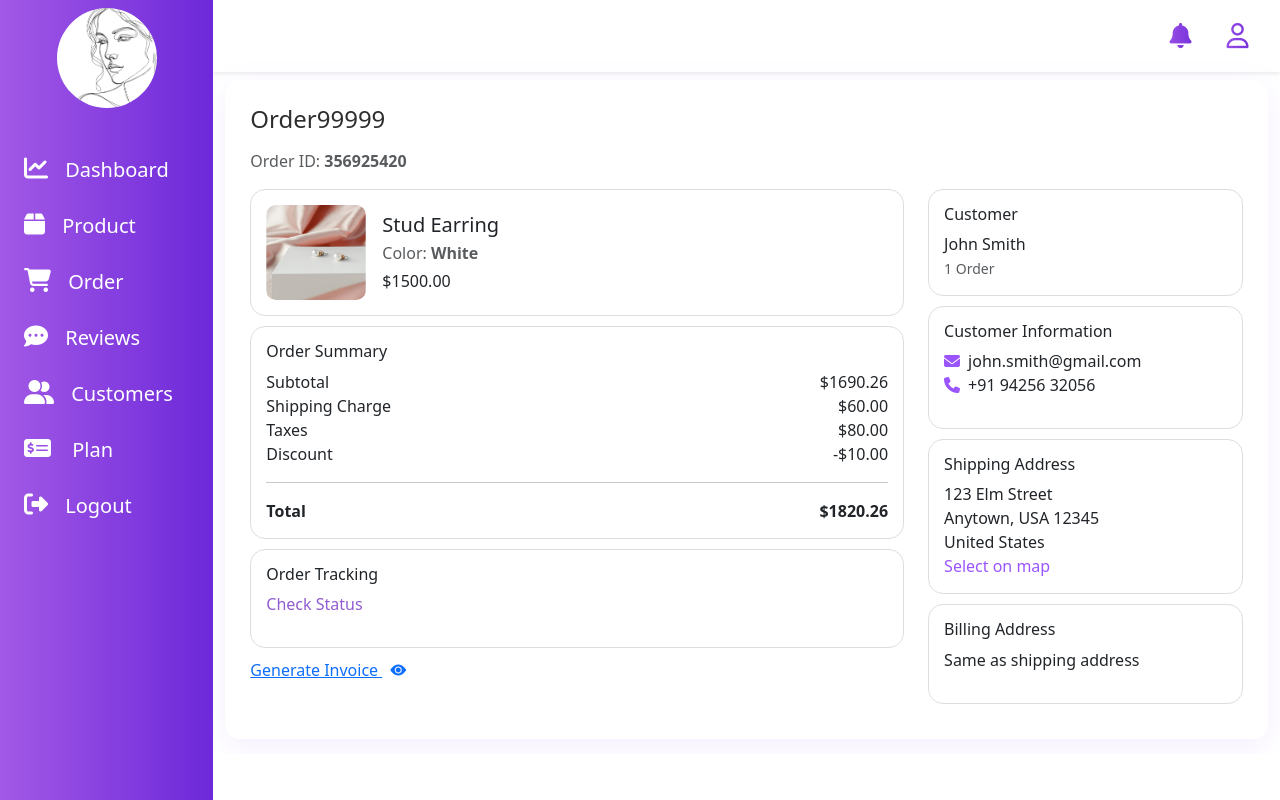
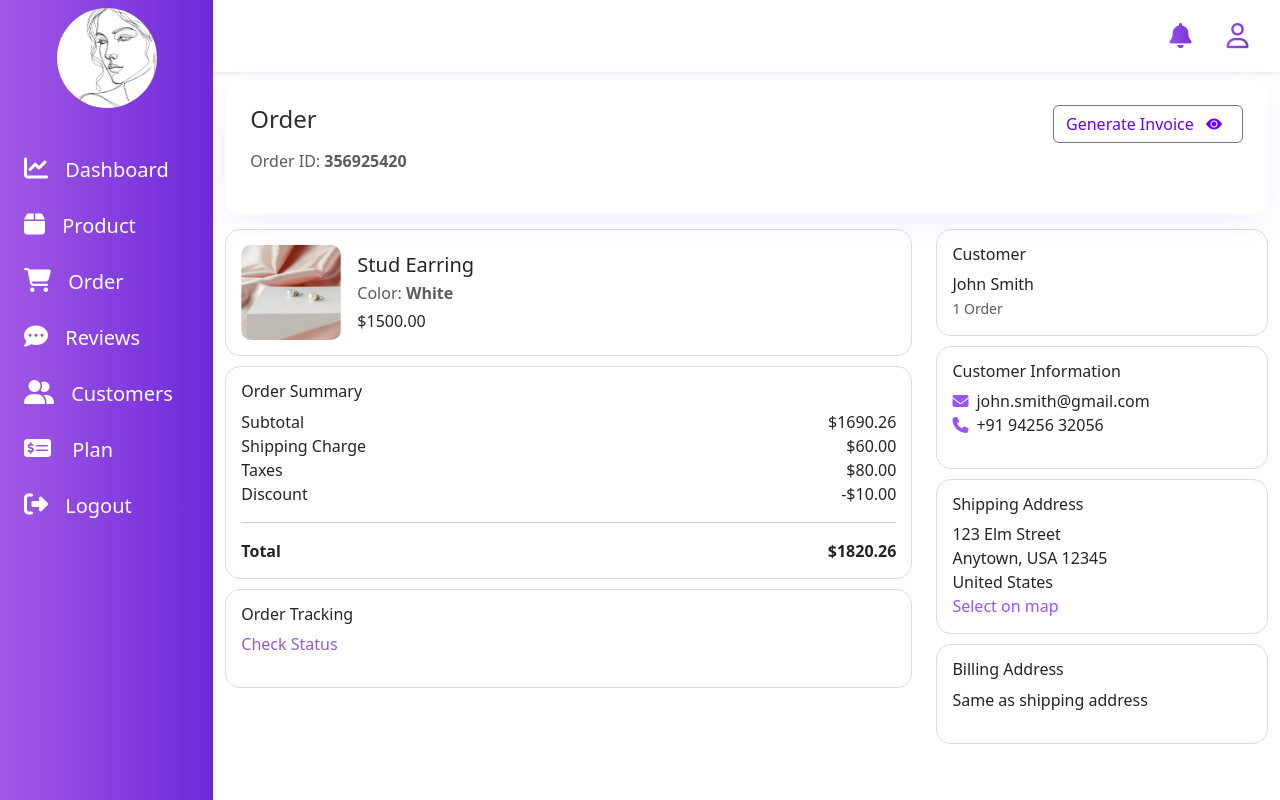
Before and after one commit to Vaishnavi323/SonaChandi, a CodeIgniter app: page /sonachandi/index.php/admincontroller/OrderDetails in a window 1280 px wide. Run offline with CodeIgniter, Linux system fonts and the light colour scheme; some libraries are stand-ins or nearby versions.

Commit message:
invoice changes by vaishnavi

```diff
--- a/application/controllers/AdminController.php
+++ b/application/controllers/AdminController.php
@@ -82,8 +82,5 @@ class AdminController extends CI_Controller {
 	{
 		$this->load->view('Admin/base');
 	}
-	public function show_invoice_popup() {
-    $this->load->view('Admin/invoice_popup_view');
-}
 
 }
--- a/application/views/Admin/orderDetails.php
+++ b/application/views/Admin/orderDetails.php
@@ -253,7 +253,7 @@ html, body {
     padding: 10px;
   }
 }
- .modal-body table {
+ /* .modal-body table {
       width: 100%;
       margin-bottom: 20px;
       border-collapse: collapse;
@@ -286,7 +286,7 @@ Optional: make text clearer
       box-shadow: 0 5px 25px rgba(0, 0, 0, 0.2);
     }
 
-
+     */
 
 
 </style>
@@ -307,9 +307,19 @@ Optional: make text clearer
 <!-- main content here -->
 
   <div class="container my-2">
-    <div class="order-container">
-      <h4> Order99999</h4>
+    <div class="order-container d-flex justify-content-between">
+			<div>
+      <h4> Order</h4>
       <p class="text-muted">Order ID: <strong>356925420</strong></p>
+</div>
+			 <div >
+				<button style="color: #6a00ff;"class="btn bg-white btn-outline-secondary"
+    data-bs-toggle="modal" data-bs-target="#invoiceModal">
+      Generate Invoice <i class="bi bi-eye-fill p-2"></i>
+    </a>
+</button>
+</div>
+  </div>
 
       <div class="row">
         <div class="col-lg-8">
@@ -356,11 +366,7 @@ Optional: make text clearer
 
 
   <!-- Invoice Trigger Button -->
-  <div class="invoice me-auto">
-    <a href="#" data-bs-toggle="modal" data-bs-target="#invoiceModal">
-      Generate Invoice <i class="bi bi-eye-fill p-2"></i>
-    </a>
-  </div>
+
 
 </div>
 
@@ -445,18 +451,18 @@ Optional: make text clearer
 
 <div class="modal fade" id="invoiceModal" tabindex="-1" aria-labelledby="invoiceModalLabel" aria-hidden="true">
   <div class="modal-dialog modal-lg modal-dialog-scrollable">
-    <div class="modal-content">
-      <div class="modal-header">
-        <h5 class="modal-title">Invoice #AB2324-01</h5>
-				<div class="d-flex gap-2">
+    <div class="modal-content d-flex justify-content-between ml-5">
+      <div class="modal-header d-flex justify-content-between">
+        <h5 class="modal-title">Invoice <br>#AB2324-01</br></h5>
 
-    			<button type="button" class="btn btn-outline-primary btn-sm" onclick="printInvoice()">
-     				 <i class="bi bi-printer"></i> Print</button>
-       		 <button type="button" class="btn-close" data-bs-dismiss="modal" aria-label="Close"></button>
+
+    			<div >
+       		 <button type="button" class="btn-close " data-bs-dismiss="modal" aria-label="Close"></button>
       	</div>
 
+
 	</div >
-      <div class="modal-body">
+      <div class="modal-body d-flex-ml-5">
 
         <!-- Invoice Details -->
         <p><strong>Issued:</strong> 01 Aug 2023</p>
@@ -475,7 +481,7 @@ Optional: make text clearer
           </thead>
           <tbody>
             <tr>
-              <td>Service A<br><span class="small-text">Description • <a href="#">Hours log ↗</a></span></td>
+              <td>Service A<br><span class="small-text">Description </span></td>
               <td>2</td>
               <td>$100.00</td>
               <td>$200.00</td>
@@ -489,24 +495,40 @@ Optional: make text clearer
           </tbody>
         </table>
   </div>
-        <div class="d-flex justify-content-between">
+	<div class="row my-2 ">
+        <div class="d-flex justify-content-between mb-2">
           <span>Taxes</span>
           <span>$80.00</span>
         </div>
-        <div class="d-flex justify-content-between">
+        <div class="d-flex justify-content-between mb-2">
           <span>Discount</span>
           <span>-$10.00</span>
         </div>
         <hr>
-        <div class="d-flex justify-content-between fw-bold">
+        <div class="d-flex justify-content-between fw-bold mb-4">
           <span>Total</span>
           <span>$1820.26</span>
         </div>
+	</div >
 
-        <p class="text-muted mt-3">📅 Please pay within 15 days of receiving this invoice.</p>
-        <p class="text-muted">Digital Product Designer, IN<br>+91 00000 00000 | hello@email.com</p>
+
+
 
       </div>
+
+
+			<div class="modal-footer  d-flex justify-content-between ">
+
+			<div >
+	<button type="button" class="btn btn-outline-primary btn-sm "  onclick="printPage()">
+     				 <i class="bi bi-printer " ></i> Print</button>
+	</div>
+
+        <p class="text-muted">Sonachandi , IN<br>+91 123456789 | sonachandi@email.com</p>
+	</div>
+	</div>
+
+	</div>
     </div>
   </div>
 </div>
@@ -518,7 +540,9 @@ Optional: make text clearer
 
 
 <script>
-
+  function printPage() {
+    window.print();
+  }
 
 
 </script>
```
Also changed, not shown: application/views/Admin/invoice_popup_view.php (deleted, +0 -116 lines).
